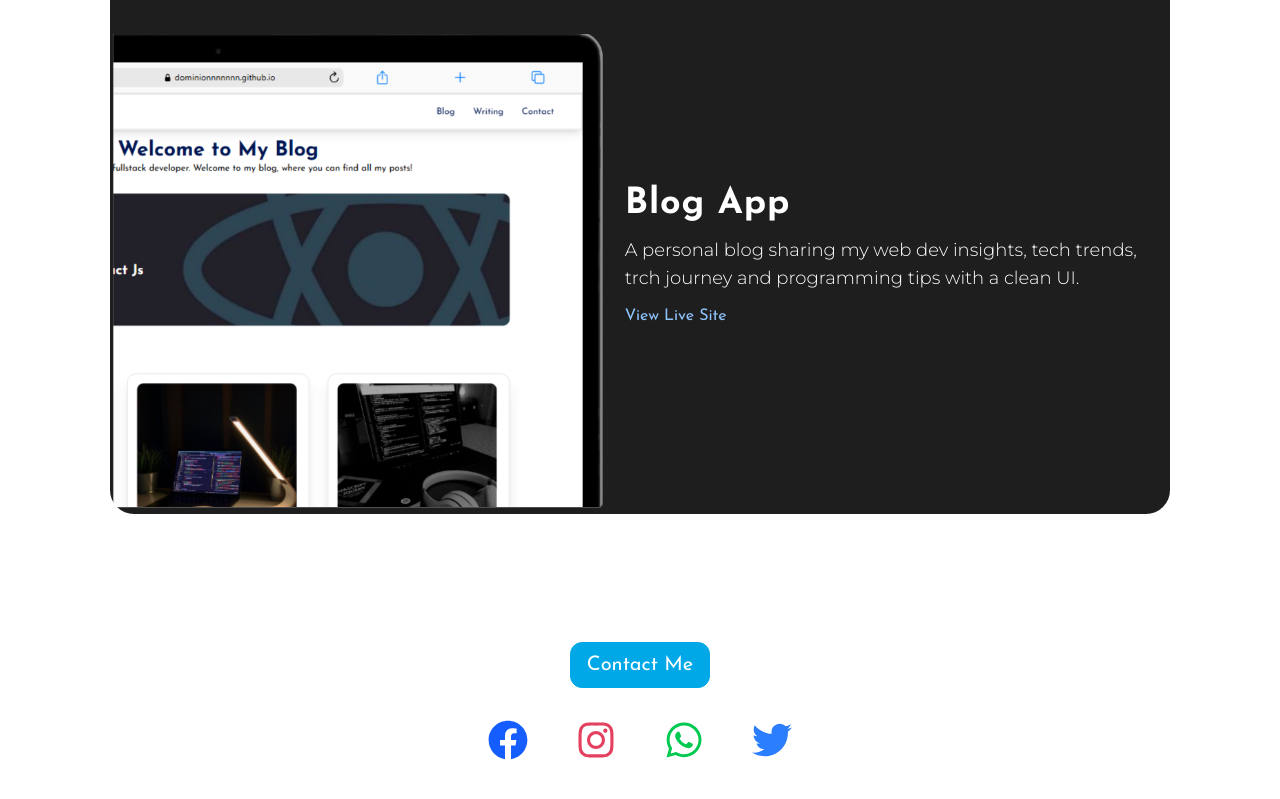
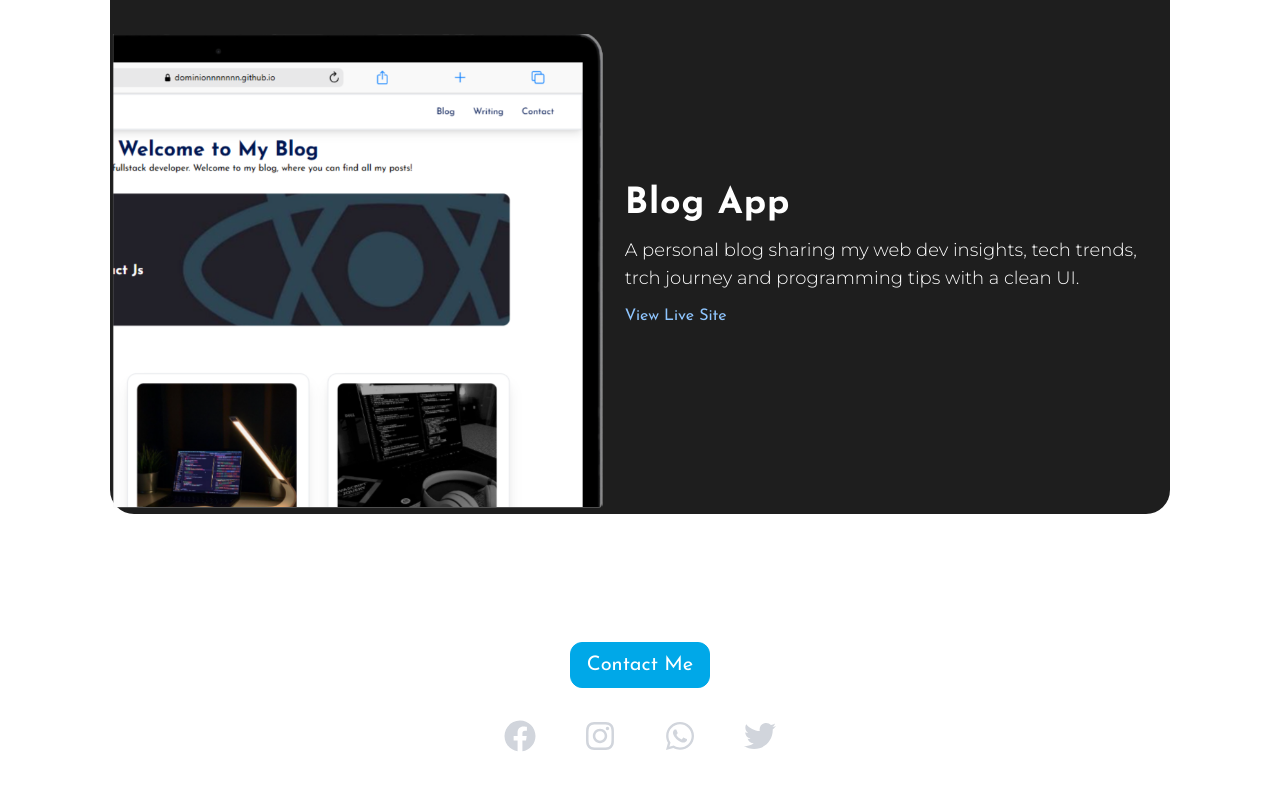
Before and after one commit to dominionnnnnnn/portfolio, a React (Vite) app: page / in a window 1280 px wide. Shown: the part 3448-4247 px from the top of the page. Built offline with nearby package versions, Linux system fonts and the light colour scheme.

Commit message:
icon update

```diff
--- a/src/components/Contact.jsx
+++ b/src/components/Contact.jsx
@@ -10,10 +10,10 @@ const Contact = () => {
       </header>
       <a href="https://forms.gle/taebDeDT4S6fRpGX7" className='text-white border-1 border-[#00A8E8] bg-[#00A8E8] px-4 py-2 rounded-xl mx-auto text-xl'>Contact Me</a>
       <div className='flex gap-12 mt-3 lg:mt-2'>
-            <a href="#"><FaFacebook className='size-10 text-blue-600'/></a>
-            <a href="#"><FaInstagram  className='size-10 text-[#E4405F]'/></a>
-            <a href="https://wa.me/+2349038207504?text=Hello%20I%20would%20like%20to%20get%20in%20touch!"><FaWhatsapp  className='size-10 text-green-500'/></a>
-            <a href="https://twitter.com/messages/compose?recipient_id=Dominion864414"><FaTwitter  className='size-10  text-blue-500'/></a>
+            <a href="#"><FaFacebook className='size-8  text-gray-300'/></a>
+            <a href="#"><FaInstagram  className='size-8 text-gray-300'/></a>
+            <a href="https://wa.me/+2349038207504?text=Hello%20I%20would%20like%20to%20get%20in%20touch!"><FaWhatsapp  className='size-8 text-gray-300'/></a>
+            <a href="https://twitter.com/messages/compose?recipient_id=Dominion864414"><FaTwitter  className='size-8  text-gray-300'/></a>
         </div>
     </div>
   )
```
